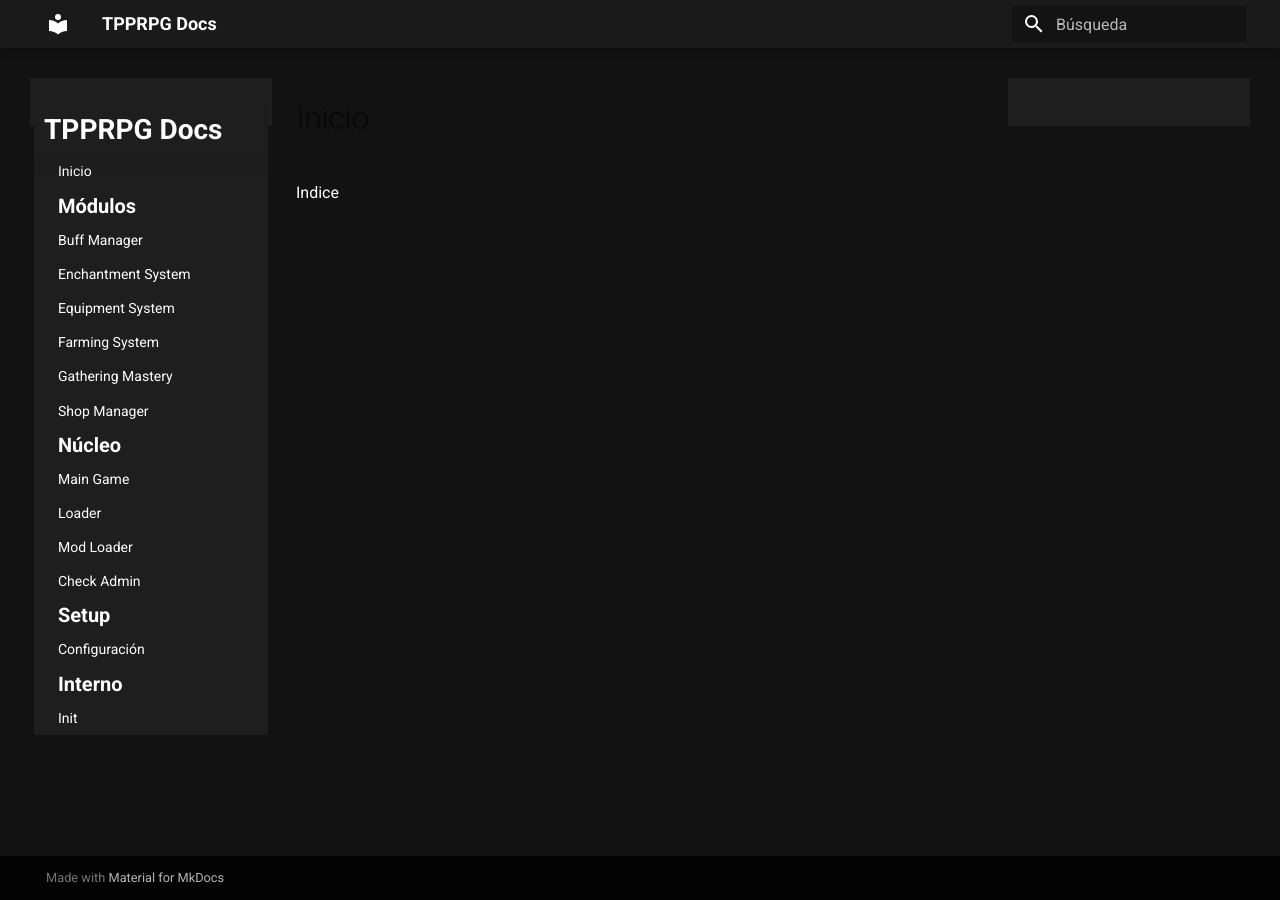
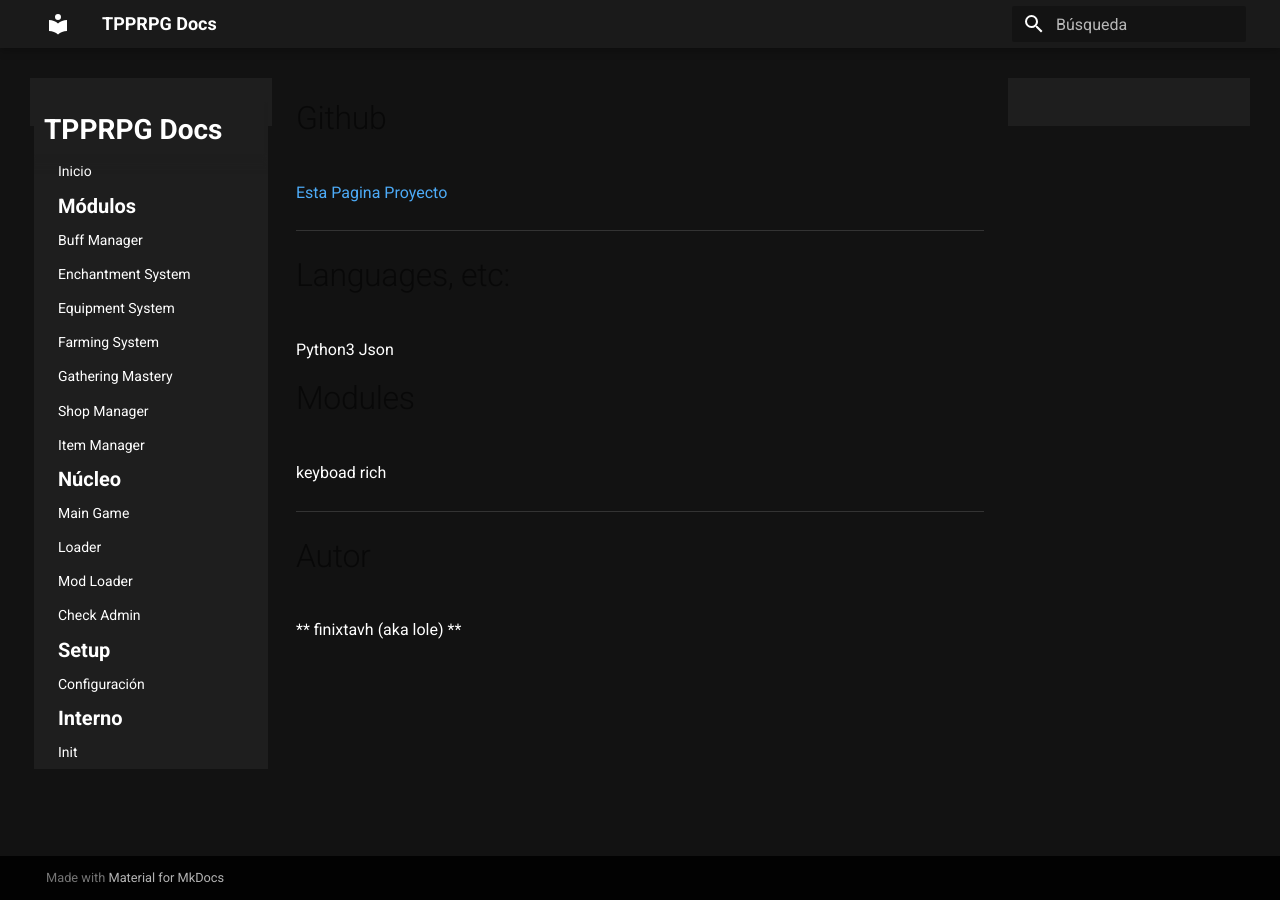
Before and after one commit to finixtavh/tpprgdocs, an MkDocs documentation site: the page built from docs/index.md, in a window 1280 px wide. Built offline with MkDocs 1.6.1 and Material for MkDocs 9.7.7, drawn with Linux system fonts in a browser that asks for light colours.

Commit message:
V0.1.2 Changes added to Docs

```diff
--- a/docs/index.md
+++ b/docs/index.md
@@ -1 +1,18 @@
-Indice
+# Github
+[Esta Pagina](https://github.com/finixtavh/tpprgdocs)
+[Proyecto](https://github.com/finixtavh/TPPRPG)
+
+---
+
+# Languages, etc:
+Python3
+Json
+
+# Modules
+keyboad
+rich
+
+---
+# Autor
+
+** finixtavh (aka lole) **
--- a/mkdocs.yml
+++ b/mkdocs.yml
@@ -28,6 +28,7 @@ nav:
       - Farming System: Modules/FarmingSystem.md
       - Gathering Mastery: Modules/GatheringMasterySystem.md
       - Shop Manager: Modules/ShopManager.md
+      - Item Manager: Modules/ItemManager.md
 
   - Núcleo:
       - Main Game: ModulesUtils/MainGame.md
```
Also changed, not shown: site/404.html, site/Modules/BuffManager/index.html, site/Modules/EnchantmentSystem/index.html, site/Modules/EquipmentSystem/index.html, site/Modules/FarmingSystem/index.html, site/Modules/GatheringMasterySystem/index.html, site/Modules/ItemManager/index.html, site/Modules/ShopManager/index.html, site/ModulesUtils/Loader/index.html, site/ModulesUtils/MainGame/index.html, site/ModulesUtils/ModLoader/index.html, site/ModulesUtils/check_admin/index.html, site/__init__/index.html, site/index.html, 1 more files.
